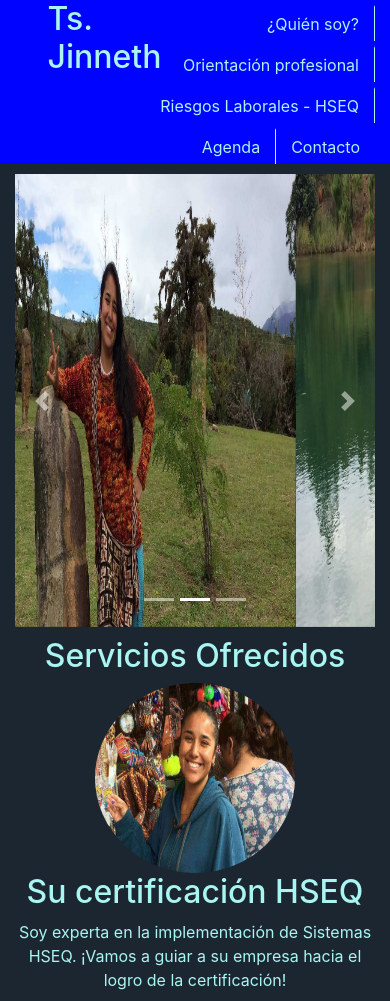
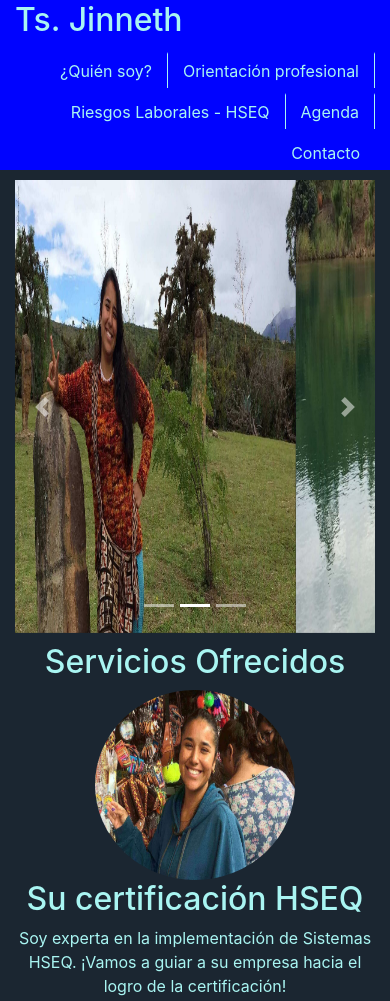
Before and after one commit to odpinerosh/jinhseq, a plain HTML site: page index.html in a window 390 px wide. Shown: the top 1001 px of the page. Drawn offline with nearby package versions, Linux system fonts and the light colour scheme.

Commit message:
Ajustes iniciales mobile

```diff
--- a/index.html
+++ b/index.html
@@ -10,14 +10,14 @@
   <body>
     <div class="container-fluid">
       <div class="row header">
-        <div class="col-1">
+        <div class="col-md-1">
 
         </div>
-        <div class="col-2">
+        <div class="col-md-2">
             <h2>Ts. Jinneth</h2>
         </div>
 
-        <div class="col-9">
+        <div class="col-md-9">
           <ul class="nav justify-content-end">
             <li class="nav-item">
               <a class="nav-link active" href="#">¿Quién soy?</a></a>
```
